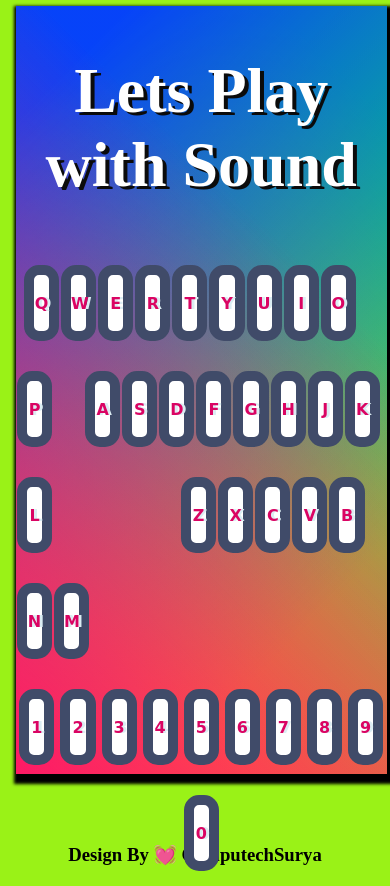
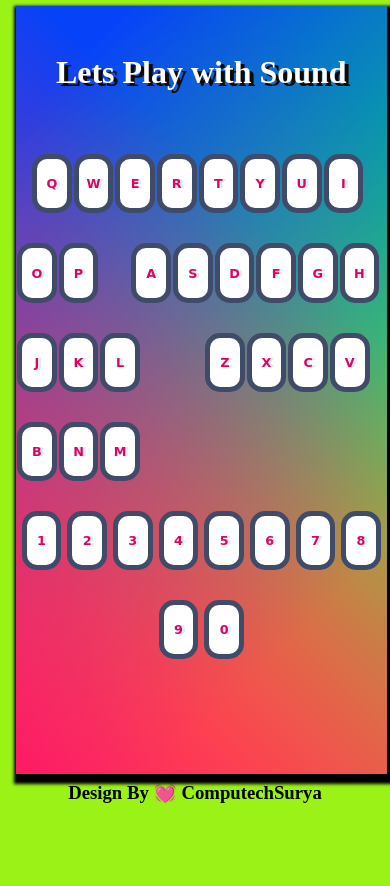
Before and after one commit to surya-prakash-mmmut99/playWithSounds, a plain HTML site: page index.html in a window 390 px wide. After the commit the page ends 844 px from the top, so only its background shows below. Drawn offline with nearby package versions, Linux system fonts and the light colour scheme.

Commit message:
Update index.css

```diff
--- a/index.css
+++ b/index.css
@@ -95,7 +95,50 @@ h3 {
 }
 
 
-@media(max-width:368px) {
+
+@media(max-width:400px) {
+    body {
+        display: fixed;
+
+    }
+    .container {
+        display: fixed;
+        text-align: center;
+        margin: .4rem 1rem;
+        width: 95vw;
+        height: 91vh;
+    }
+
+    .tittle {
+
+        margin: 3rem .1rem;
+        font-size: 1rem;
+    }
+
+    .btn {
+        border: 5px solid #404B69;
+        font-size: .8rem;
+        width: 4.7vh;
+        height: 7vh;
+        margin: 15px 1px;
+    }
+
+    .btn-center {
+        margin-left: 2rem;
+    }
+
+    .btn-left {
+        margin-left: 1rem;
+    }
+
+    .btn-last {
+        margin-left: 4rem;
+    }
+
+}
+
+
+/* @media(max-width:368px) {
     .container {
         text-align: center;
         margin: .4rem 1rem;
@@ -132,39 +175,4 @@ h3 {
         margin-left: 3rem;
     }
 
-}
-
-@media(max-width:1000px) {
-    .container {
-        text-align: center;
-        margin: .4rem 1rem;
-        width: 95vw;
-        height: 91vh;
-    }
-
-    .tittle {
-
-        margin: 3rem .1rem;
-        font-size: 2rem;
-    }
-
-    .btn {
-        font-size: 1rem;
-        width: 9vw;
-        height: 9vh;
-        margin: 15px 1px;
-    }
-
-    .btn-center {
-        margin-left: 2rem;
-    }
-
-    .btn-left {
-        margin-left: .5rem;
-    }
-
-    .btn-last {
-        margin-left: 8rem;
-    }
-
-}
+} */
```
